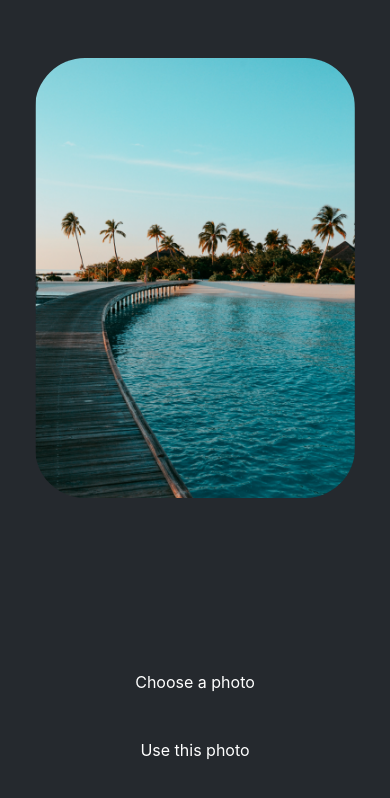
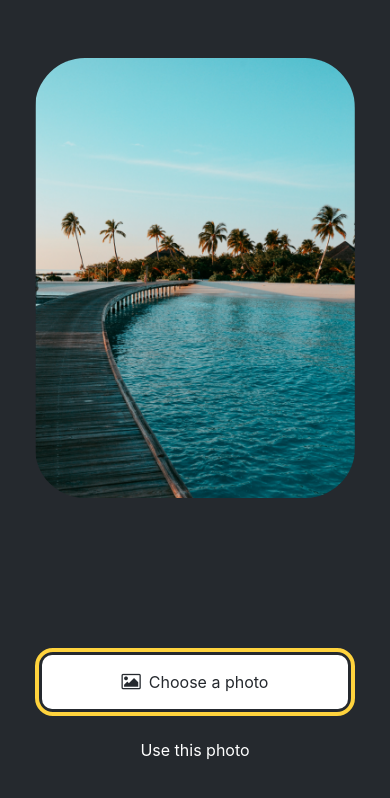
Before and after one commit to LaansDole/expo-wind-boilerplate, a React Native app: screen / in a window 390 px wide. Shown: the top 798 px of the page. Built offline with nearby package versions, Linux system fonts and the light colour scheme.

Commit message:
update: add primary button style

```diff
--- a/App.js
+++ b/App.js
@@ -12,7 +12,7 @@
         <ImageViewer placeholderImageSource={PlaceholderImg} />
       </View>
       <View style={styles.footerContainer}>
-        <Button label="Choose a photo" />
+        <Button theme="primary" label="Choose a photo" />
         <Button label="Use this photo" />
       </View>
       <StatusBar style='auto' />
--- a/components/Button.js
+++ b/components/Button.js
@@ -1,6 +1,26 @@
 import { StyleSheet, View, Pressable, Text } from 'react-native';
+import FontAwsome from "@expo/vector-icons/FontAwesome";
 
-export default function Button({ label }) {
+export default function Button({ label, theme }) {
+    if (theme === "primary") {
+        return (
+            <View style={[styles.buttonContainer, styles.buttonPrimaryContainer]}>
+                <Pressable
+                    style={[styles.button, { backgroundColor: "#fff" }]}
+                    onPress={() => alert('You pressed a button.')}
+                >
+                    <FontAwsome
+                        name='picture-o'
+                        size={18}
+                        color="#25292e"
+                        style={styles.buttonIcon}
+                    />
+                    <Text style={[styles.buttonLabel, { color: "#25292e" }]}>{label}</Text>
+                </Pressable>
+            </View>
+        );
+    }
+
     return (
         <View style={styles.buttonContainer}>
             <Pressable style={styles.button} onPress={() => alert('You pressed a button.')}>
@@ -19,6 +39,11 @@
         justifyContent: 'center',
         padding: 3,
     },
+    buttonPrimaryContainer: {
+        borderWidth: 4,
+        borderColor: "#ffd33d",
+        borderRadius: 18,
+    },
     button: {
         borderRadius: 10,
         width: '100%',
@@ -31,7 +56,7 @@
         paddingRight: 8,
     },
     buttonLabel: {
-        color: '#fff',
+        color: "#fff",
         fontSize: 16,
     },
 });
--- a/package.json
+++ b/package.json
@@ -16,7 +16,8 @@
     "react-native": "0.73.4",
     "react-dom": "18.2.0",
     "react-native-web": "~0.19.6",
-    "@expo/metro-runtime": "~3.1.3"
+    "@expo/metro-runtime": "~3.1.3",
+    "@expo/vector-icons": "^14.0.0"
   },
   "devDependencies": {
     "@babel/core": "^7.20.0"
```
Also changed, not shown: 1 other file (tests, documents, lock files or other folders).
